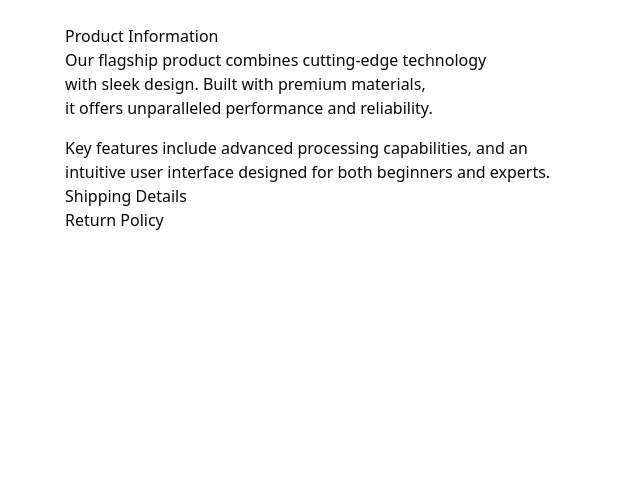
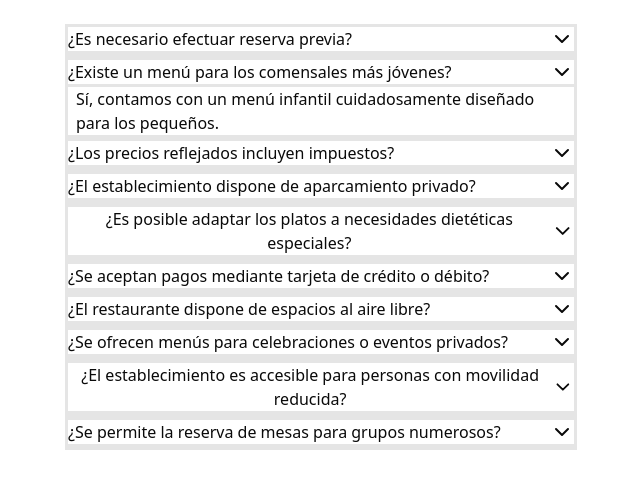
Before and after one commit to Dev-id-A/restaurant-page, a React (Vite) app: page /faq in a window 1280 px wide. Shown: the top 488 px of the page, without its empty margins (319-959 px from the left). Built offline with nearby package versions, Linux system fonts and the light colour scheme.

Commit message:
Faq json in spanish

```diff
--- a/pages/FAQ.jsx
+++ b/pages/FAQ.jsx
@@ -1,9 +1,9 @@
 import FAQAccordion from "../src/assets/FAQ/FAQAccordion"
 
-function FAQ() {
+function FAQ({lang}) {
   return (
     <main>
-      <FAQAccordion />
+      <FAQAccordion {...{lang}}/>
     </main>
   )
 }
--- a/src/App.jsx
+++ b/src/App.jsx
@@ -26,7 +26,7 @@ function App() {
       <Route path="/" element={<Layout {...{fadeLang}} />}>
 
         <Route index element={<Home {...{lang, toggleFade}} />} />
-        <Route path="faq" element={<FAQ/>} {...{lang, toggleFade}} />
+        <Route path="faq" element={<FAQ {...{lang, toggleFade}}/>} />
         <Route path="menu" element={<Menu {...{lang, toggleFade}} />} />
         <Route path="book" element={<Book {...{lang, toggleFade}} />} />
 
--- a/src/assets/FAQ/FAQAccordion.jsx
+++ b/src/assets/FAQ/FAQAccordion.jsx
@@ -1,59 +1,25 @@
 import { Accordion, AccordionContent, AccordionItem, AccordionTrigger } from "@radix-ui/react-accordion"
+import faq from "../Json/FAQJson"
+import { ChevronDown, ChevronDownIcon } from "lucide-react"
 
-function FAQAccordion() {
+function FAQAccordion({lang}) {
   return (
     <div className="w-full p-6 flex justify-center">
       <div className="w-full max-w-lg">
         <Accordion
+
           type="single"
           collapsible
           className="w-full"
           defaultValue="item-1"
         >
-      <AccordionItem value="item-1">
-        <AccordionTrigger>Product Information</AccordionTrigger>
-        <AccordionContent className="flex flex-col gap-4 text-balance">
-          <p>
-            Our flagship product combines cutting-edge technology with sleek
-            design. Built with premium materials, it offers unparalleled
-            performance and reliability.
-          </p>
-          <p>
-            Key features include advanced processing capabilities, and an
-            intuitive user interface designed for both beginners and experts.
-          </p>
-        </AccordionContent>
-      </AccordionItem>
-      <AccordionItem value="item-2">
-        <AccordionTrigger>Shipping Details</AccordionTrigger>
-        <AccordionContent className="flex flex-col gap-4 text-balance">
-          <p>
-            We offer worldwide shipping through trusted courier partners.
-            Standard delivery takes 3-5 business days, while express shipping
-            ensures delivery within 1-2 business days.
-          </p>
-          <p>
-            All orders are carefully packaged and fully insured. Track your
-            shipment in real-time through our dedicated tracking portal.
-          </p>
-        </AccordionContent>
-      </AccordionItem>
-      <AccordionItem value="item-3">
-        <AccordionTrigger>Return Policy</AccordionTrigger>
-        <AccordionContent className="flex flex-col gap-4 text-balance">
-          <p>
-            We stand behind our products with a comprehensive 30-day return
-            policy. If you&apos;re not completely satisfied, simply return the
-            item in its original condition.
-          </p>
-          <p>
-            Our hassle-free return process includes free return shipping and
-            full refunds processed within 48 hours of receiving the returned
-            item.
-          </p>
-        </AccordionContent>
-      </AccordionItem>
-        </Accordion>
+          {faq.map((accordion, i)=> (
+            <AccordionItem className="border-3" value={`item-${i}`} key={i}>
+              <AccordionTrigger className="flex flex-row justify-between items-center w-full border-b-3">{accordion.ask[lang]}<ChevronDownIcon className="flex"/></AccordionTrigger>
+              <AccordionContent className="px-2">{accordion.answer[lang]}</AccordionContent>
+            </AccordionItem>
+          ))}
+    </Accordion>
       </div>
     </div>
   )
--- a/src/assets/Json/FAQJson.jsx
+++ b/src/assets/Json/FAQJson.jsx
@@ -1,8 +1,95 @@
-const faq =  [
+const faq = [
     {
-        es: "",
-        en: ""
+        ask:{
+            es: "¿Es necesario efectuar reserva previa?",
+            en: ""
+        },
+        answer:{
+            es: "Efectivamente, debido a la alta ocupación habitual, no podemos garantizar disponibilidad sin reserva previa.",
+            en: ""
+        }
+    },{
+        ask:{
+            es: "¿Existe un menú para los comensales más jóvenes?",
+            en: ""
+        },
+        answer:{
+            es: "Sí, contamos con un menú infantil cuidadosamente diseñado para los pequeños.",
+            en: ""
+        }
+    },{
+        ask:{
+            es: "¿Los precios reflejados incluyen impuestos?",
+            en: ""
+        },
+        answer:{
+            es: "Todos los precios indicados comprenden el Impuesto sobre el Valor Añadido (IVA).",
+            en: ""
+        }
+    },{
+        ask:{
+            es: "¿El establecimiento dispone de aparcamiento privado?",
+            en: ""
+        },
+        answer:{
+            es: "Sí, ofrecemos parking exclusivo para la comodidad de nuestros clientes.",
+            en: ""
+        }
+    },{
+        ask:{
+            es: "¿Es posible adaptar los platos a necesidades dietéticas especiales?",
+            en: ""
+        },
+        answer:{
+            es: "Con gusto atendemos solicitudes relacionadas con alergias o dietas específicas, siempre que se nos informe con antelación.",
+            en: ""
+        }
+    },{
+        ask:{
+            es: "¿Se aceptan pagos mediante tarjeta de crédito o débito?",
+            en: ""
+        },
+        answer:{
+            es: "Sí, aceptamos todas las principales tarjetas de crédito y débito.",
+            en: ""
+        }
+    },{
+        ask:{
+            es: "¿El restaurante dispone de espacios al aire libre?",
+            en: ""
+        },
+        answer:{
+            es: "Sí, contamos con una terraza para aquellos comensales que deseen disfrutar de una experiencia al aire libre.",
+            en: ""
+        }
+    },{
+        ask:{
+            es: "¿Se ofrecen menús para celebraciones o eventos privados?",
+            en: ""
+        },
+        answer:{
+            es: "Sí, elaboramos menús personalizados para eventos, siempre previa consulta y reserva.",
+            en: ""
+        }
+    },{
+        ask:{
+            es: "¿El establecimiento es accesible para personas con movilidad reducida?",
+            en: ""
+        },
+        answer:{
+            es: "Sí, nuestras instalaciones están diseñadas para garantizar plena accesibilidad a todos los clientes.",
+            en: ""
+        }
+    },{
+        ask:{
+            es: "¿Se permite la reserva de mesas para grupos numerosos?",
+            en: ""
+        },
+        answer:{
+            es: "Sí, se admite la reserva para grupos, recomendándose efectuarla con antelación para asegurar disponibilidad.",
+            en: ""
+        }
     },
-];
+]
 
 export default faq;
```
